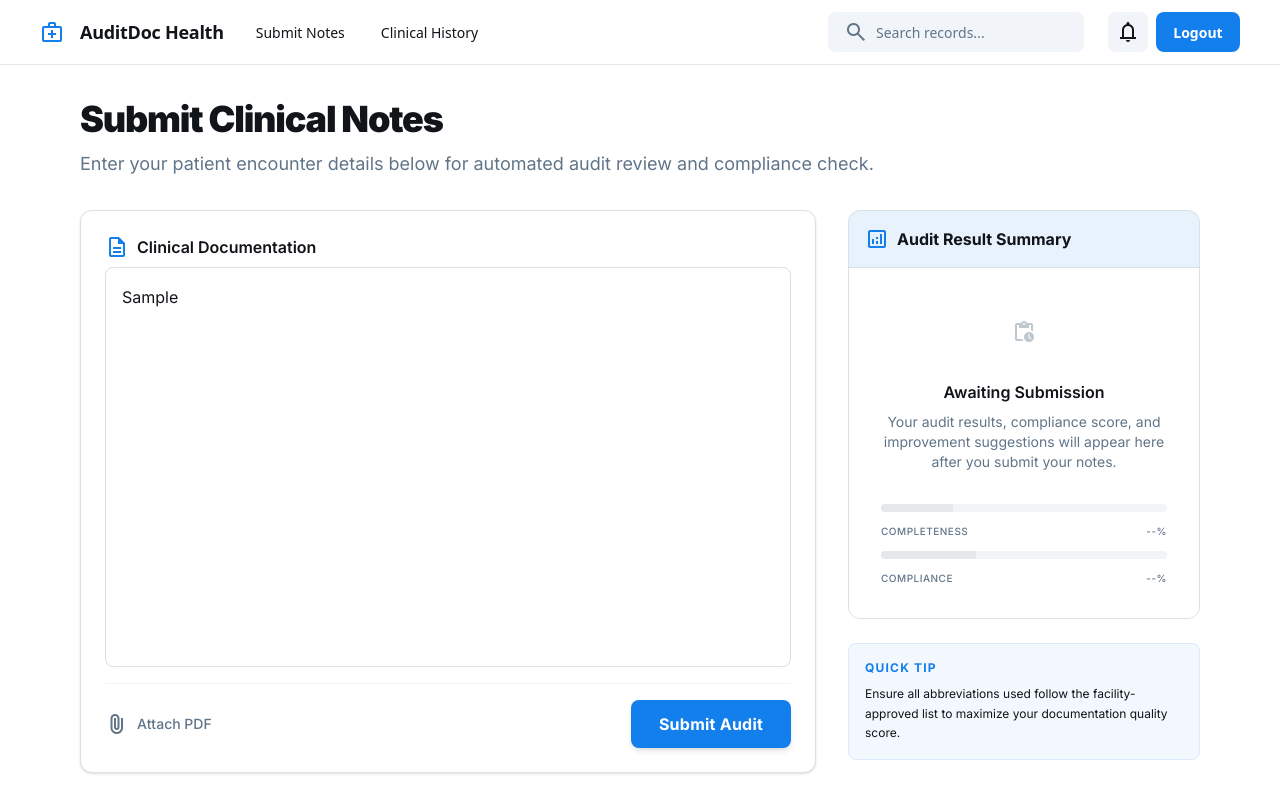
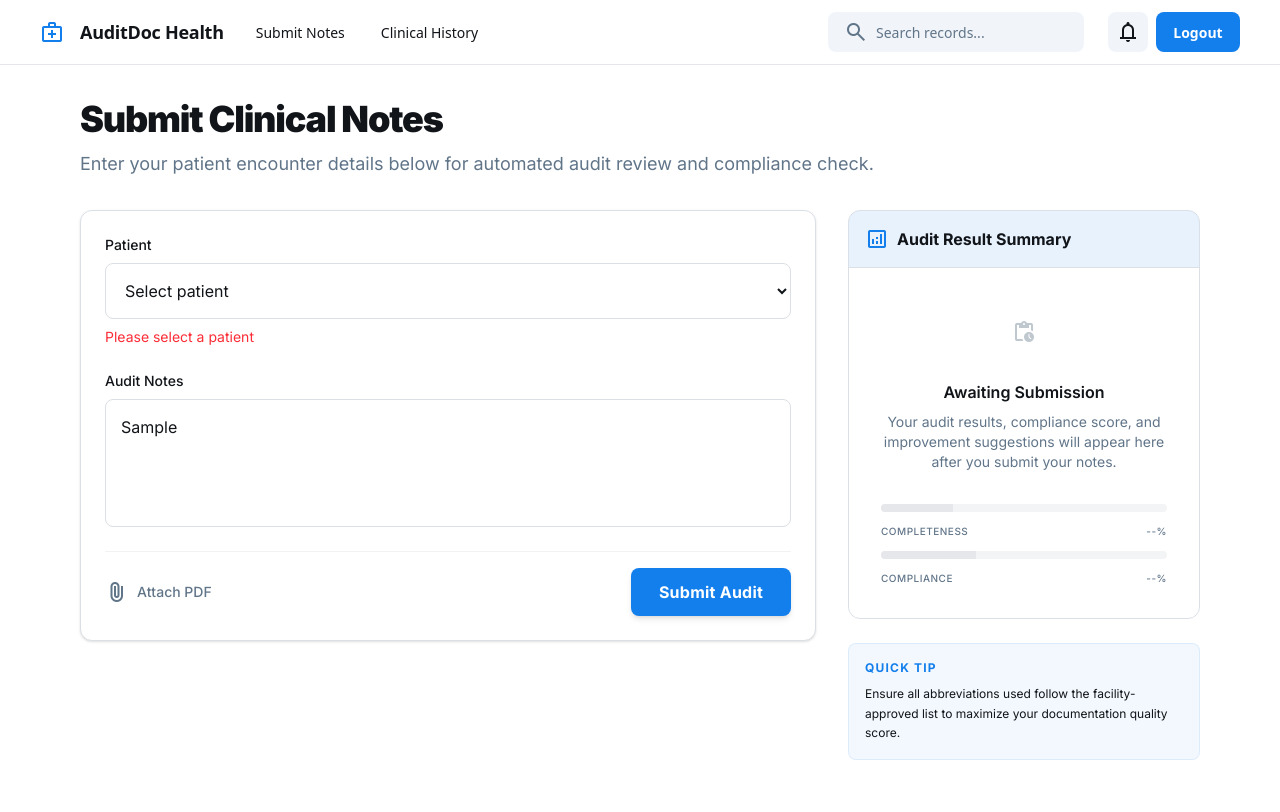
Before and after one commit to qinyeeLisa/Clinical-Doc-Audit-System, an Angular app: page /submit-notes in a window 1280 px wide. Both pictures are taken after typing "Sample" into the empty fields and a click on the button "Submit Audit". Shown: the top 812 px of the page. Built offline with nearby package versions, Linux system fonts and the light colour scheme.

Commit message:
Added more fields to submit notes page

```diff
--- a/src/app/pages/submit-notes/submit-notes.component.html
+++ b/src/app/pages/submit-notes/submit-notes.component.html
@@ -37,31 +37,47 @@
                             <div
                                 class="bg-white dark:bg-[#1a2632] p-6 rounded-xl border border-[#dbe0e6] dark:border-[#2d394a] shadow-sm">
                                 <div class="flex flex-col gap-4">
-                                    <label class="flex flex-col">
-                                        <div class="flex items-center gap-2 mb-2">
-                                            <span
-                                                class="material-symbols-outlined text-primary text-xl">description</span>
-                                            <p class="text-[#111418] dark:text-white text-base font-semibold">Clinical
-                                                Documentation</p>
+                                    <form [formGroup]="auditCaseForm" (ngSubmit)="onSubmit()"
+                                        class="flex flex-col gap-6">
+                                        <div class="flex flex-col gap-2">
+                                            <label for="patient" class="text-sm font-medium">Patient</label>
+                                            <select id="patient" formControlName="patient"
+                                                class="form-input flex w-full rounded-lg text-[#111418] dark:text-white focus:outline-0 focus:ring-2 focus:ring-primary/50 border border-[#dbe0e6] dark:border-gray-700 bg-white dark:bg-[#101922] h-14 p-[15px] text-base font-normal">
+                                                <option value="" disabled selected>Select patient</option>
+                                                <option *ngFor="let p of patients" [value]="p.id">{{ p.name }}</option>
+                                            </select>
+                                            <div *ngIf="auditCaseForm.get('patient')?.invalid && auditCaseForm.get('patient')?.touched"
+                                                class="text-red-500 text-sm">
+                                                Please select a patient
                                             </div>
-                                        <textarea
-                                            class="form-input flex w-full min-w-0 flex-1 resize-none rounded-lg text-[#111418] dark:text-white focus:outline-0 focus:ring-2 focus:ring-primary/20 border border-[#dbe0e6] dark:border-[#2d394a] bg-transparent focus:border-primary min-h-[400px] placeholder:text-[#617589] p-4 text-base font-normal leading-relaxed"
-                                            placeholder="Enter or paste detailed clinical notes here (e.g., S.O.A.P. notes, patient assessment, treatment plan)..."></textarea>
-                                    </label>
+                                        </div>
+
+                                        <div class="flex flex-col gap-2">
+                                            <label for="auditNotes" class="text-sm font-medium">Audit Notes</label>
+                                            <textarea id="auditNotes" formControlName="auditNotes"
+                                                placeholder="Enter notes for the audit"
+                                                class="form-input flex w-full rounded-lg text-[#111418] dark:text-white focus:outline-0 focus:ring-2 focus:ring-primary/50 border border-[#dbe0e6] dark:border-gray-700 bg-white dark:bg-[#101922] min-h-32 placeholder:text-[#617589] p-[15px] text-base font-normal resize-none"></textarea>
+                                            <div *ngIf="auditCaseForm.get('auditNotes')?.invalid && auditCaseForm.get('auditNotes')?.touched"
+                                                class="text-red-500 text-sm">
+                                                Please enter the audit notes
+                                            </div>
+                                        </div>
+
                                         <div
                                             class="flex items-center justify-between pt-4 border-t border-[#f0f2f4] dark:border-[#2d394a]">
                                             <div class="flex gap-4">
-                                            <button
+                                                <button type="button"
                                                     class="flex items-center gap-2 text-sm font-medium text-[#617589] dark:text-gray-400 hover:text-primary">
                                                     <span class="material-symbols-outlined text-lg">attach_file</span>
                                                     Attach PDF
                                                 </button>
                                             </div>
-                                        <button
+                                            <button type="submit"
                                                 class="flex min-w-[160px] cursor-pointer items-center justify-center overflow-hidden rounded-lg h-12 px-6 bg-primary text-white text-base font-bold leading-normal tracking-[0.015em] hover:bg-primary/90 shadow-md">
                                                 <span class="truncate">Submit Audit</span>
                                             </button>
                                         </div>
+                                    </form>
                                 </div>
                             </div>
                         </div>
--- a/src/app/pages/submit-notes/submit-notes.component.ts
+++ b/src/app/pages/submit-notes/submit-notes.component.ts
@@ -1,11 +1,42 @@
+import { CommonModule } from '@angular/common';
 import { Component } from '@angular/core';
+import { FormBuilder, FormGroup, ReactiveFormsModule, Validators } from '@angular/forms';
+import { RouterLink } from '@angular/router';
 
 @Component({
   selector: 'app-submit-notes',
-  imports: [],
+  standalone: true,
+  imports: [CommonModule, ReactiveFormsModule, RouterLink],
   templateUrl: './submit-notes.component.html',
-  styleUrl: './submit-notes.component.css',
+  styleUrls: ['./submit-notes.component.css'],
 })
 export class SubmitNotesComponent {
+  constructor(private fb: FormBuilder) { }
 
+  auditCaseForm!: FormGroup;
+
+  // would normally be fetched from an API
+  patients = [
+    { id: 'patientA', name: 'Patient A' },
+    { id: 'patientB', name: 'Patient B' },
+    { id: 'patientC', name: 'Patient C' }
+  ];
+
+  ngOnInit(): void {
+    // add patient selection and notes field
+    this.auditCaseForm = this.fb.group({
+      patient: ['', Validators.required],
+      auditNotes: ['', Validators.required]
+    });
+  }
+
+  onSubmit(): void {
+    if (this.auditCaseForm.valid) {
+      alert('Audit case data submitted: ' + JSON.stringify(this.auditCaseForm.value));
+      // Call your audit submission API here
+    } else {
+      this.auditCaseForm.markAllAsTouched();
+      console.log('Form invalid');
+    }
+  }
 }
```
Lines whose indentation alone changed are shown as unchanged.
